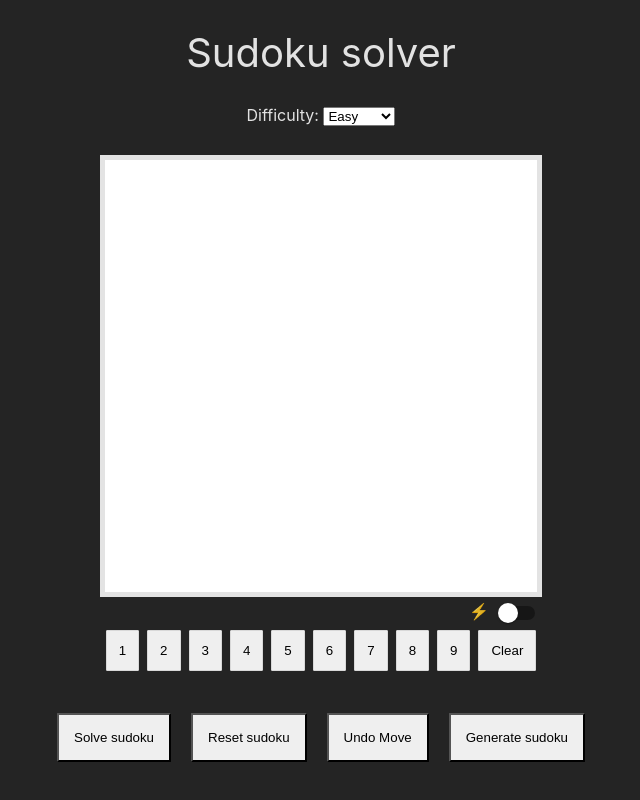
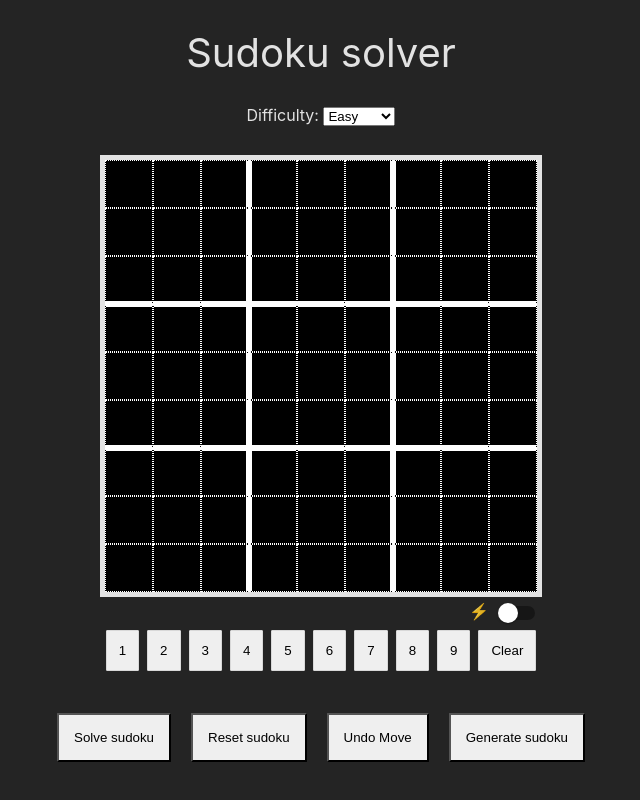
Before and after one commit to wongsm7/sudoku_solver, a React (Vite) app: page / in a window 1280 px wide. Shown: the whole page, without its empty margins (319-959 px from the left). Built offline with nearby package versions, Linux system fonts and the light colour scheme.

Commit message:
Change colors

```diff
--- a/src/components/SudokuCell.scss
+++ b/src/components/SudokuCell.scss
@@ -3,6 +3,7 @@
     box-sizing: border-box;
     text-align: center;
     caret-color: transparent;
+    background-color: black;
 }
 
 .fixed {
@@ -10,7 +11,7 @@
 }
 
 .unfixed {
-    color: #6db9f7;
+    color: rgb(255, 255, 68);
     font-weight: bold;
 }
 
@@ -19,7 +20,8 @@
 }
 
 .number-selected {
-    background: rgba(220, 224, 228, 0.301);
+    background: #0984e3;
+    opacity: 0.9;
 }
 
 .cell-selected {
```
